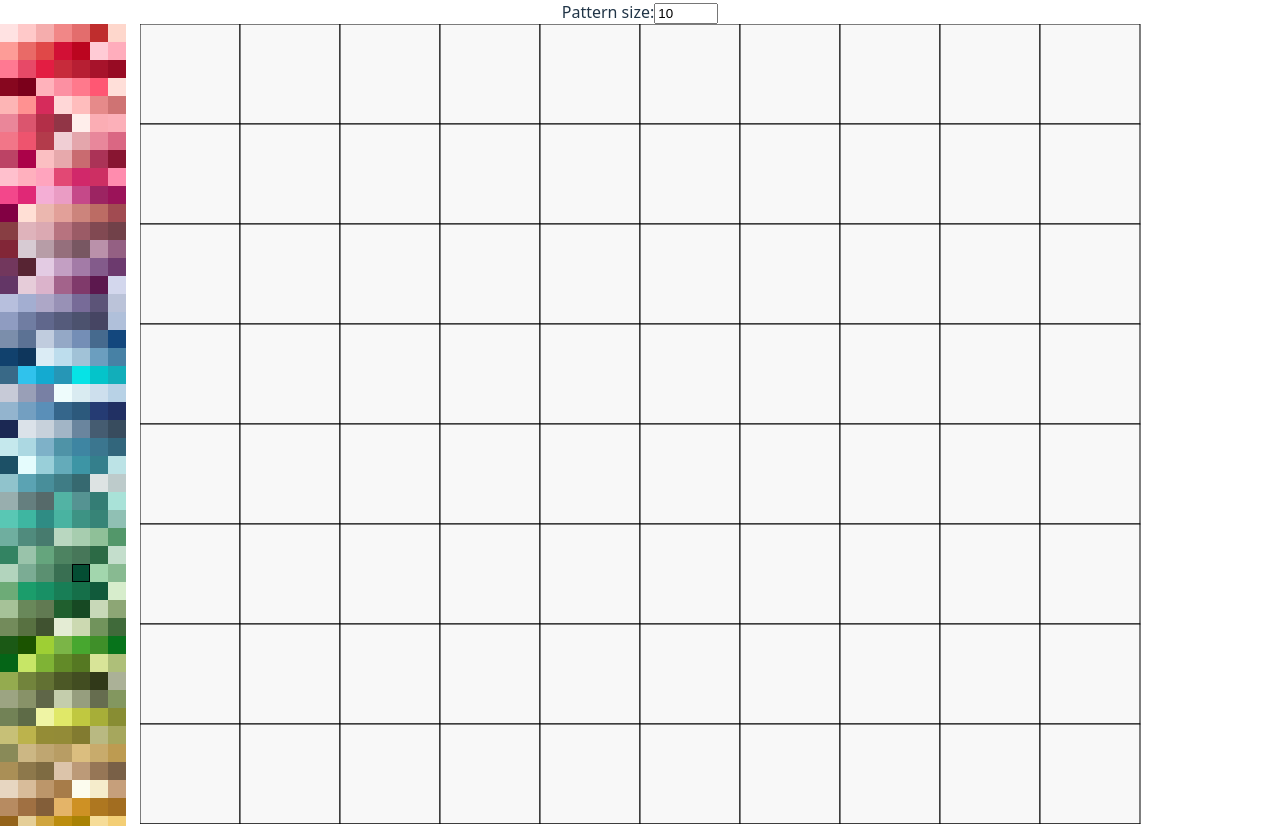
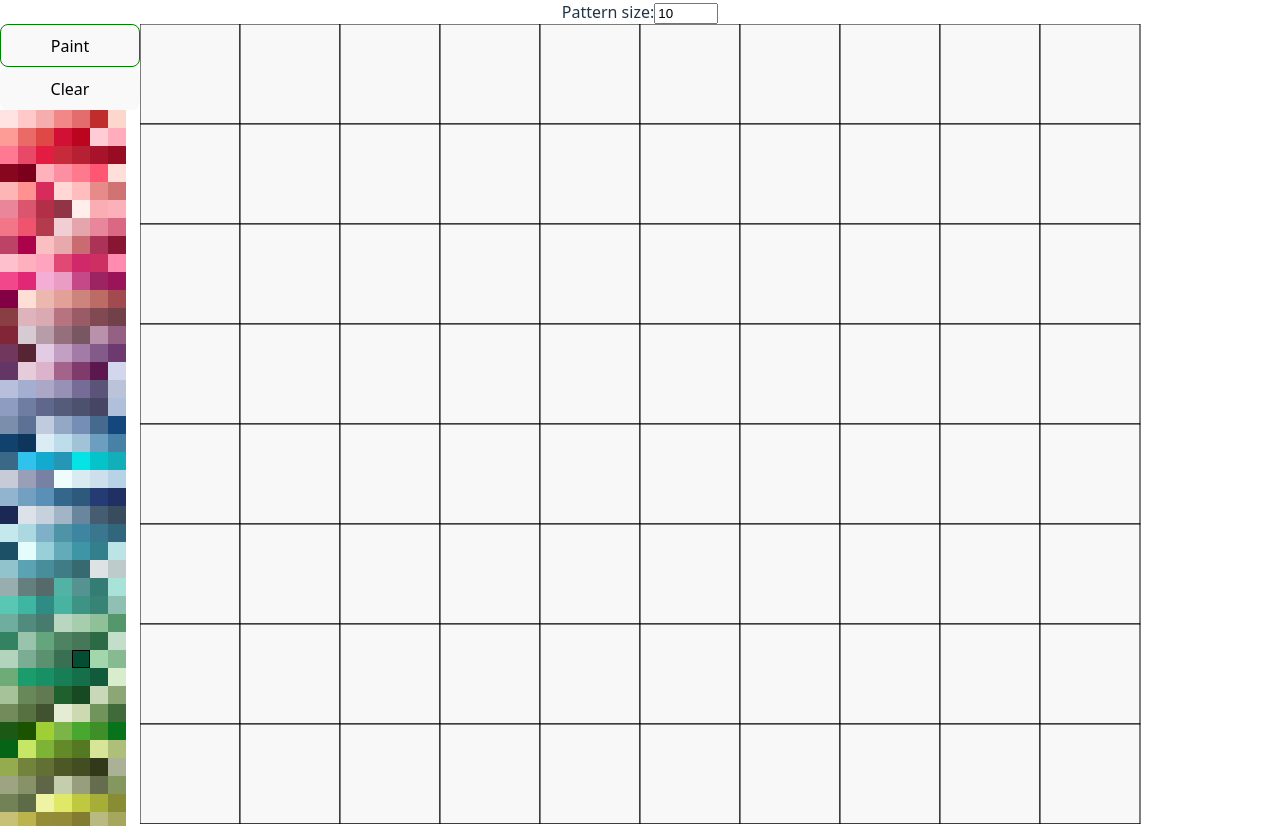
Before and after one commit to aaosuarez/stitcher, a React (Vite) app: page / in a window 1280 px wide. Shown: the top 826 px of the page. Built offline with nearby package versions, Linux system fonts and the light colour scheme.

Commit message:
Add basic clear functionality

```diff
--- a/src/App.tsx
+++ b/src/App.tsx
@@ -22,6 +22,8 @@ const initialViewport: Viewport = {
   offsetY: 0,
 };
 
+type Tool = "paint" | "clear";
+
 function App() {
   const canvasRef = useRef<HTMLCanvasElement>(null);
   const [viewport, setViewport] = useState(initialViewport);
@@ -33,6 +35,7 @@ function App() {
   const renderer = useMemo(() => new PatternRenderer(), []);
   const [renderTrigger, setRenderTrigger] = useState(0);
   const [selectedColor, setSelectedColor] = useState("500");
+  const [tool, setTool] = useState<Tool>("paint");
 
   const render = useCallback(() => {
     const canvas = canvasRef.current;
@@ -56,7 +59,17 @@ function App() {
   }, [render, renderTrigger]);
 
   const handleCellPaint = (x: number, y: number) => {
-    const changed = pattern.setStitch(x, y, selectedColor);
+    let changed;
+
+    switch (tool) {
+      case "paint":
+        changed = pattern.setStitch(x, y, selectedColor);
+        break;
+      case "clear":
+        changed = pattern.clearStitch(x, y);
+        break;
+    }
+
     if (changed) {
       setRenderTrigger((prev) => prev + 1);
     }
@@ -93,6 +106,18 @@ function App() {
             flexDirection: "column",
           }}
         >
+          <button
+            style={{ border: tool === "paint" ? "1px solid green" : "" }}
+            onClick={() => setTool("paint")}
+          >
+            Paint
+          </button>
+          <button
+            style={{ border: tool === "clear" ? "1px solid green" : "" }}
+            onClick={() => setTool("clear")}
+          >
+            Clear
+          </button>
           <ColorList
             selectedColor={selectedColor}
             onColorSelect={setSelectedColor}
--- a/src/Pattern.ts
+++ b/src/Pattern.ts
@@ -26,15 +26,13 @@ export class Pattern {
     return true;
   }
 
-  toggleStitch(x: number, y: number, threadId: string): boolean {
+  clearStitch(x: number, y: number): boolean {
     if (!this.isInBounds(x, y)) return false;
     const key = this.getStitchKey(x, y);
-
-    if (this.stitches.get(key) === threadId) {
-      this.stitches.delete(key);
-    } else {
-      this.stitches.set(key, threadId);
+    if (!this.stitches.has(key)) {
+      return false;
     }
+    this.stitches.delete(key);
     return true;
   }
 
```
